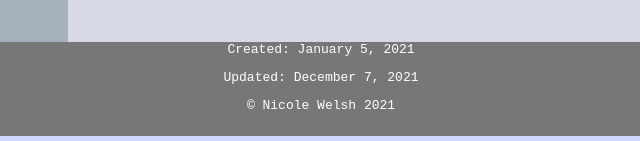
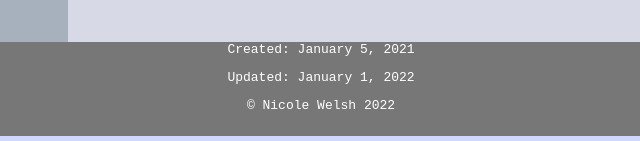
Before and after one commit to nwelsh/nwelsh.github.io, a plain HTML site: page index.html in a window 1280 px wide. Shown: the part 925-1066 px from the top of the page, 319-959 px from the left. Drawn offline with Linux system fonts and the light colour scheme.

Commit message:
Update index.html

```diff
--- a/index.html
+++ b/index.html
@@ -35,8 +35,8 @@
     </section>
 <footer>
        <p> Created: January 5, 2021 </p>
-       <p> Updated: December 7, 2021 </p>
-       <p> &copy; Nicole Welsh 2021 </p>
+       <p> Updated: January 1, 2022 </p>
+       <p> &copy; Nicole Welsh 2022 </p>
 </footer>
 </body>
 </html>
```
